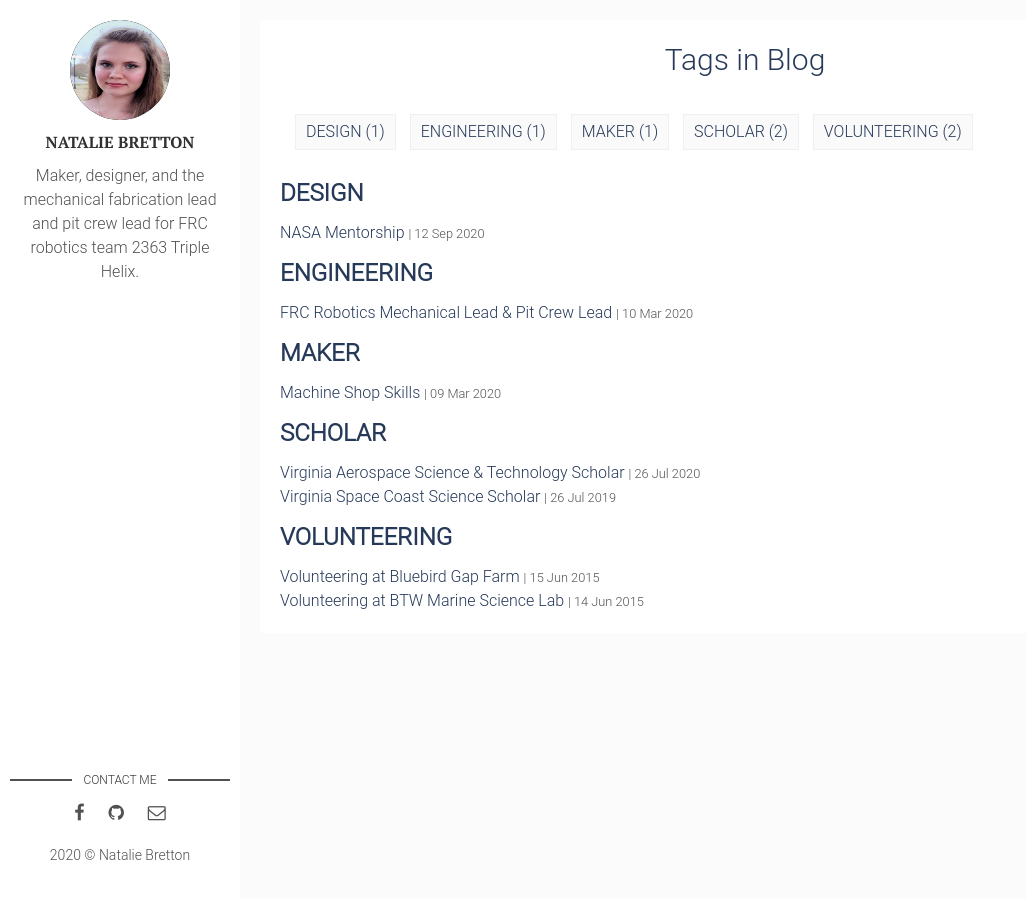
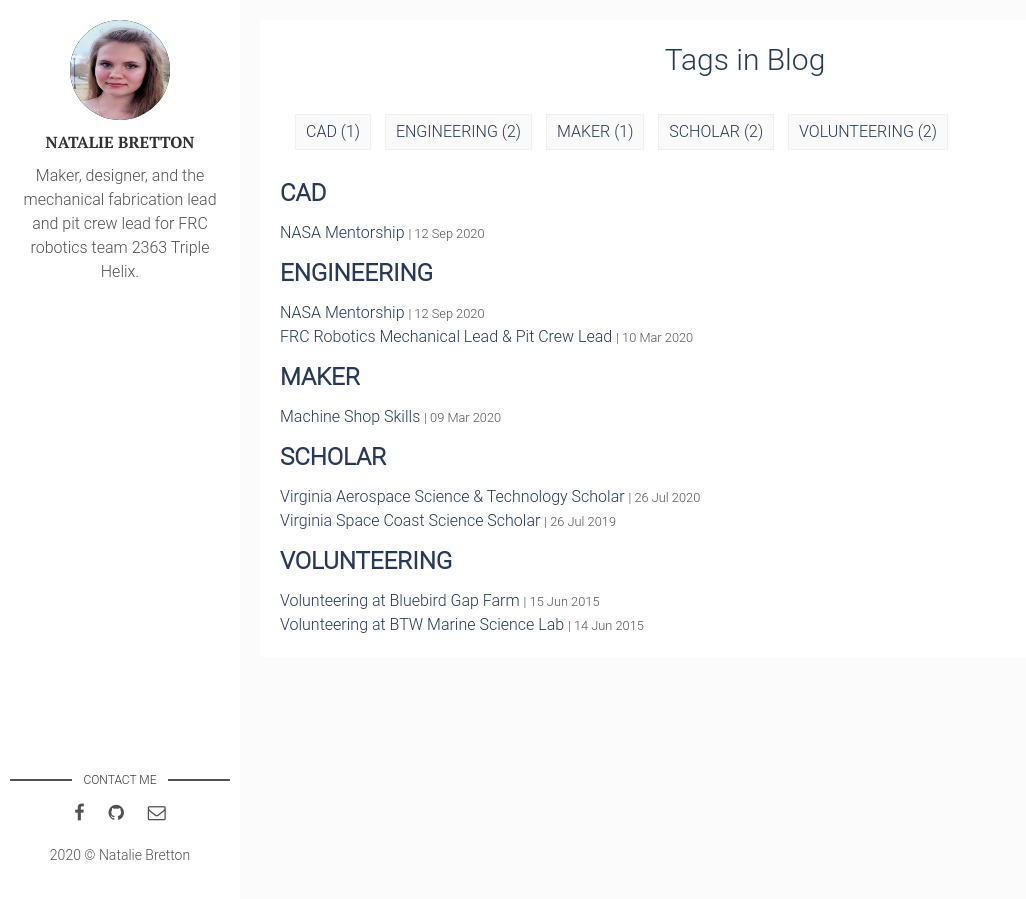
Before and after one commit to natgrrl/natgrrl.github.io, a Jekyll site: the page built from tags.html, in a window 1280 px wide. Shown: the whole page, without its empty margins (0-1026 px from the left). Built offline with Jekyll 4.4.1, drawn with Linux system fonts in a browser that asks for light colours.

Commit message:
Update 2020-09-12-nasa-mentorship.markdown

```diff
--- a/_posts/2020-09-12-nasa-mentorship.markdown
+++ b/_posts/2020-09-12-nasa-mentorship.markdown
@@ -4,7 +4,7 @@ title: "NASA Mentorship"
 date: 2020-09-12
 description: As a senior student in the engineering strand at the Governor's School for Science and Technology (GSST),  I am required to do a mentorship. My mentorship is with a NASA Aerospace Engineer where I use Open VSP to explore designs for aircraft.  # Add post description (optional)
 img: OpenVSP.jpg # Add image post (optional)
-tags: [DESIGN]
+tags: [ENGINEERING, CAD]
 ---
 
 ## OVERVIEW
```
